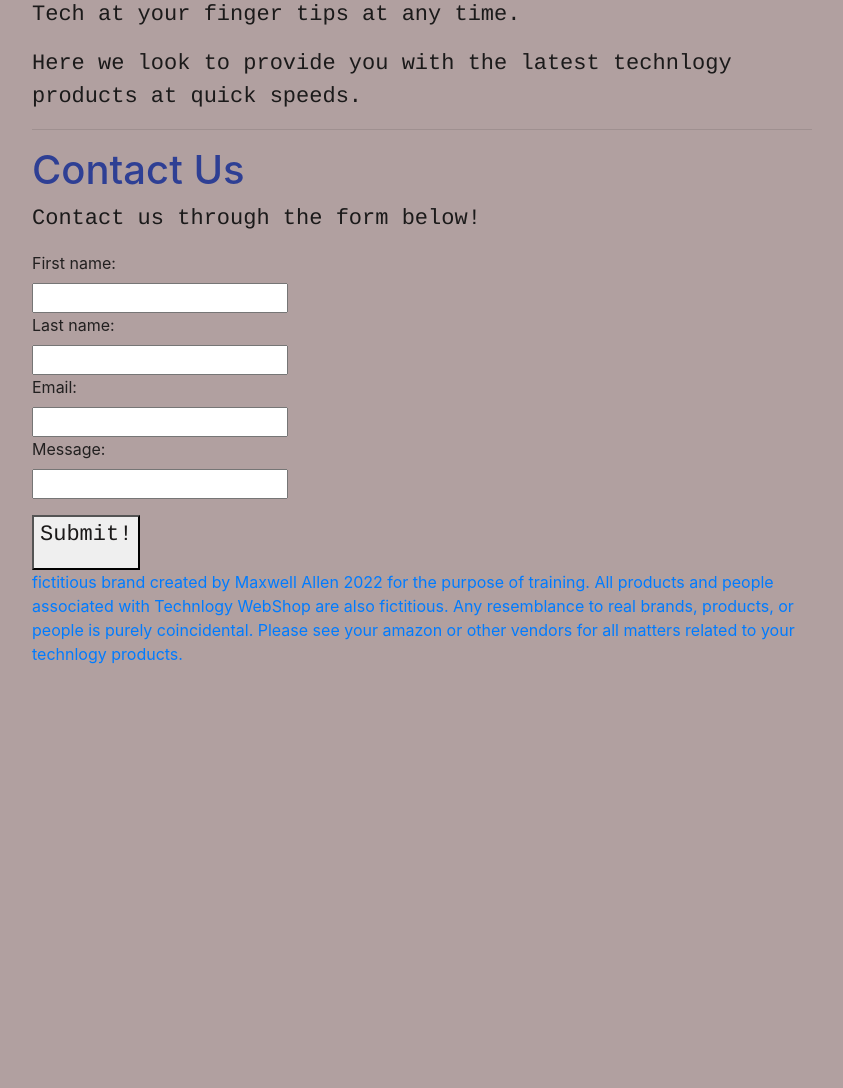
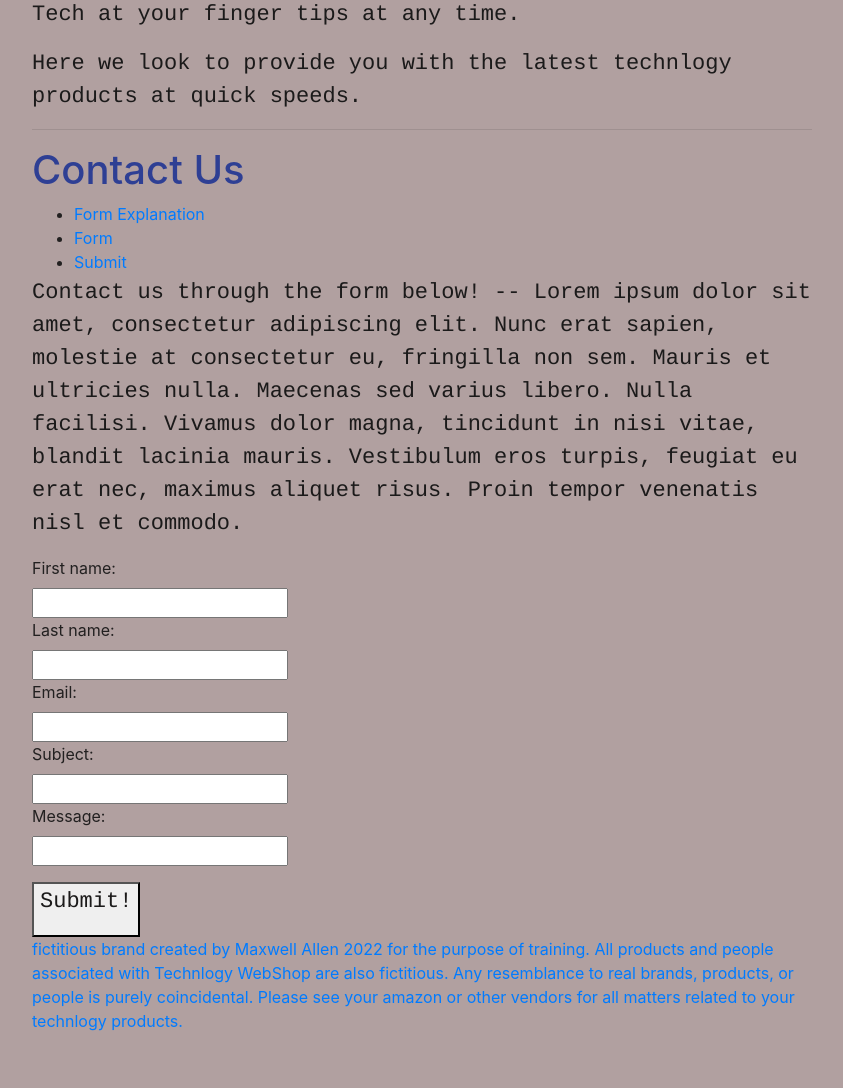
Before and after one commit to Maxw78/mAllen, a Django app: template WebShop/WebShopApp/templates/contactus.html in a window 1280 px wide. Shown: the part 482-1570 px from the top of the page, without its empty margins (218-1061 px from the left). Before the commit the page ends 1146 px from the top, so only its background shows below. Run offline with Django 3.2, Linux system fonts and the light colour scheme; the template is opened without the code that fills it, so the values that code supplies are empty; some libraries are stand-ins or nearby versions.

Commit message:
Final commit, user reg fixedemail, added page nav

```diff
--- a/WebShop/WebShopApp/forms.py
+++ b/WebShop/WebShopApp/forms.py
@@ -6,9 +6,9 @@ from django.contrib.auth.forms import UserCreationForm
 class UserRegisterForm(UserCreationForm):
     email = forms.EmailField()
 
-class Meta:
-    model = User
-    fields = ['username', 'email', 'password1', 'password2']
+    class Meta:
+        model = User
+        fields = ['username', 'email', 'password1', 'password2']
 
 class UserUpdateForm(forms.ModelForm):
     email = forms.EmailField()
--- a/WebShop/WebShopApp/templates/contactus.html
+++ b/WebShop/WebShopApp/templates/contactus.html
@@ -2,7 +2,18 @@
 {% block content %}
 
 <h1>Contact Us</h1>
-<p> Contact us through the form below! <p>
+<ul>
+  <li> <a href="#Section1"> Form Explanation </a> </li>
+  <li> <a href="#Section2"> Form </a> </li>
+      <li> <a href="#Section3"> Submit </a> </li>
+</ul>
+
+<Section id="Section1">
+<p> Contact us through the form below! -- Lorem ipsum dolor sit amet, consectetur adipiscing elit. Nunc erat sapien, molestie at consectetur eu, fringilla non sem. Mauris et ultricies nulla. Maecenas sed varius libero. Nulla facilisi. Vivamus dolor magna, tincidunt in nisi vitae, blandit lacinia mauris. Vestibulum eros turpis, feugiat eu erat nec, maximus aliquet risus. Proin tempor venenatis nisl et commodo.
+  <p>
+  </section>
+
+<Section id="Section2">
 <form>
     <label for="fname">First name:</label><br>
     <input type="text" id="fname" name="fname"><br>
@@ -10,11 +21,16 @@
     <input type="text" id="lname" name="lname"><br>
     <label for="email">Email:</label><br>
     <input type="text" id="email" name="email"><br>
+    <label for="Subject">Subject:</label><br>
+    <input type="text" id="Subject" name="Subject"><br>
     <label for="message">Message:</label><br>
     <input type="text" id="message" name="message"><br>
   </form>
+</section>
   <a href="{% url "WebShop-Contact" %}" target="_blank">
-    <button type="button"Product Page!</button>
+    <button type="button"Submit</button>
 
+      <Section id="Section3">
     <p> Submit!  </p>
+  </section>
 {% endblock content %}
--- a/WebShop/WebShopApp/templates/login.html
+++ b/WebShop/WebShopApp/templates/login.html
@@ -20,7 +20,7 @@
             </form>
 <div class="border-top pt-3">
                 <small class="text-muted">
-                Need to create an account?<a class="ml-2" href="#">Regsister Here </a>
+                Need to create an account?<a class="ml-2" href="{% url 'register' %}">Regsister Here </a>
                 </small>
                 </div>
                 </div>
```
Also changed, not shown: WebShop/WebShopApp/templates/aboutus.html (+14 -1 lines), WebShop/WebShopApp/templates/home.html (+16 -3 lines), WebShop/WebShopApp/templates/products.html (+8 -0 lines), WebShop/db.sqlite3.
